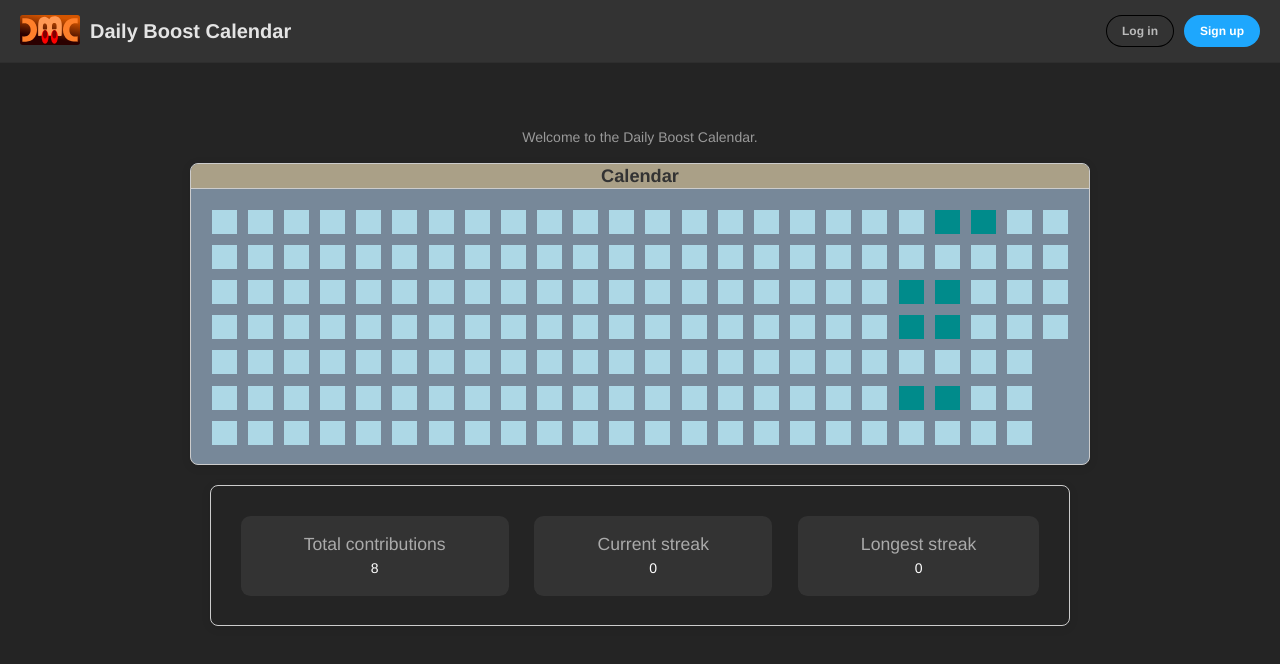
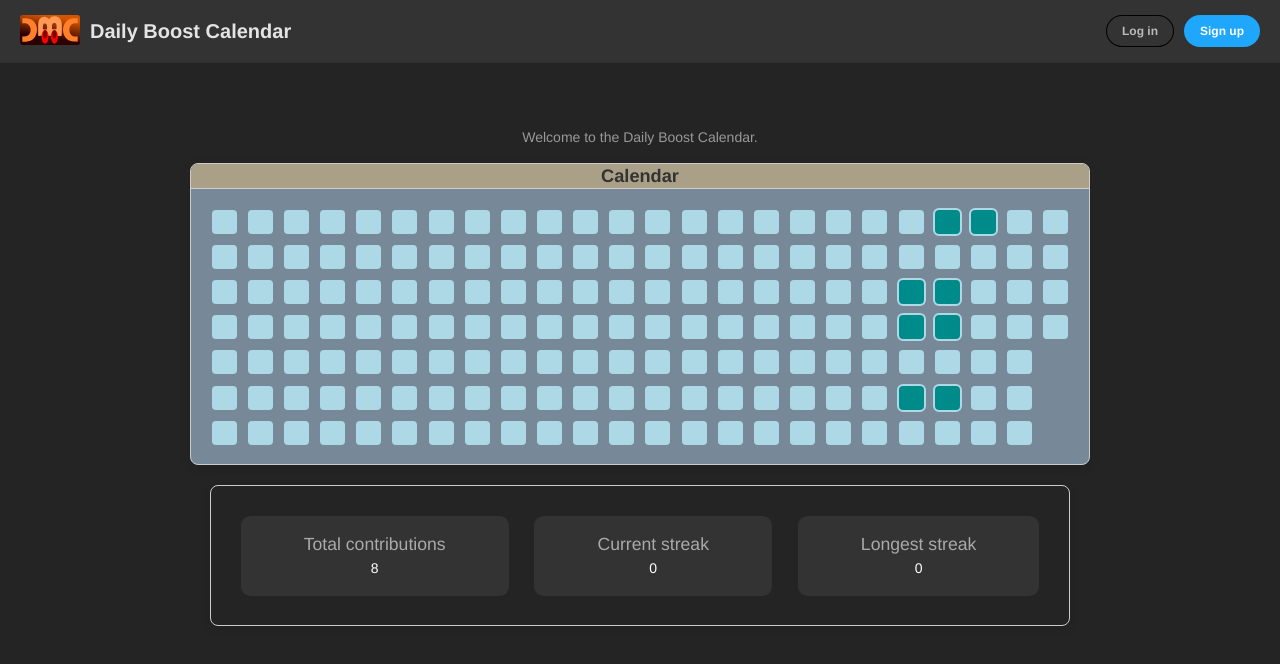
Before and after one commit to darellanodev/daily-boost-calendar, a React (Vite) app: page / in a window 1280 px wide. Shown: the top 664 px of the page. Built offline with nearby package versions, Linux system fonts and the light colour scheme.

Commit message:
closes #12 make the days more rounded and the completed days with an outline

```diff
--- a/src/components/Day/day.css
+++ b/src/components/Day/day.css
@@ -1,10 +1,13 @@
 .day {
   margin: 0.2rem;
-  min-width: 20px;
+  min-width: 10px;
+  border-radius: 4px;
 }
 .day-incomplete {
   background-color: lightblue;
 }
 .day-completed {
   background-color: darkcyan;
+  border-color: lightblue;
+  outline: 2px solid lightblue;
 }
```
